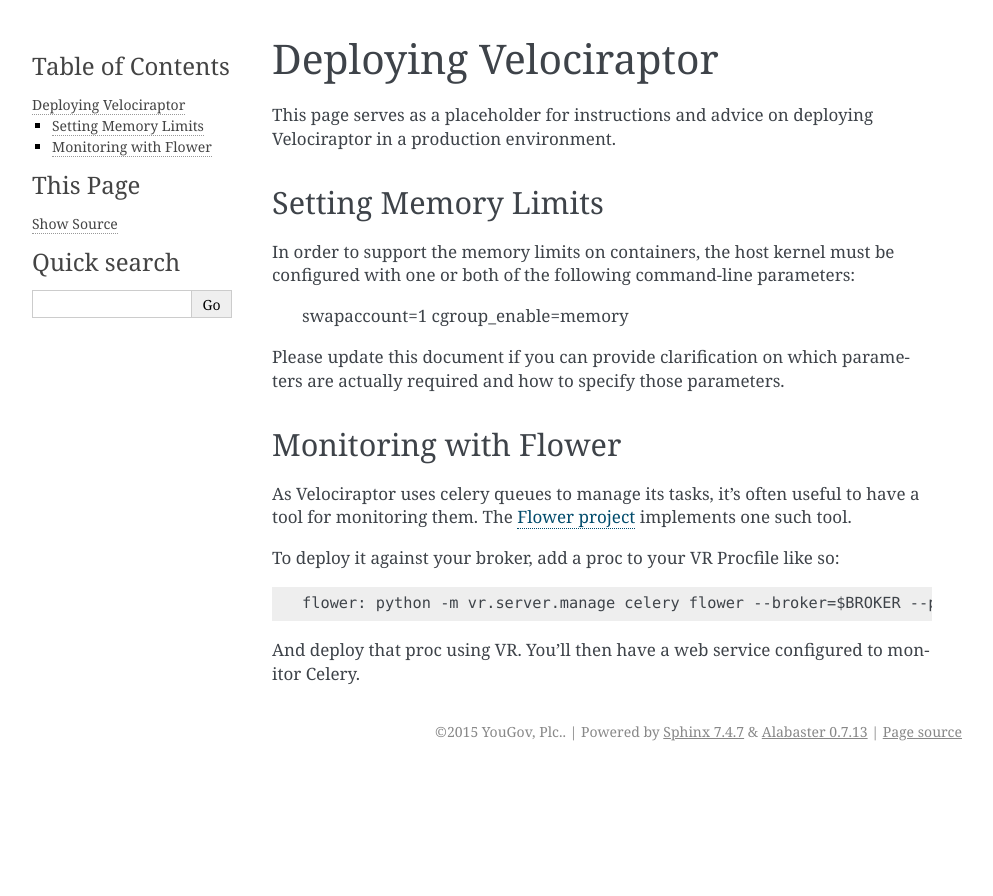
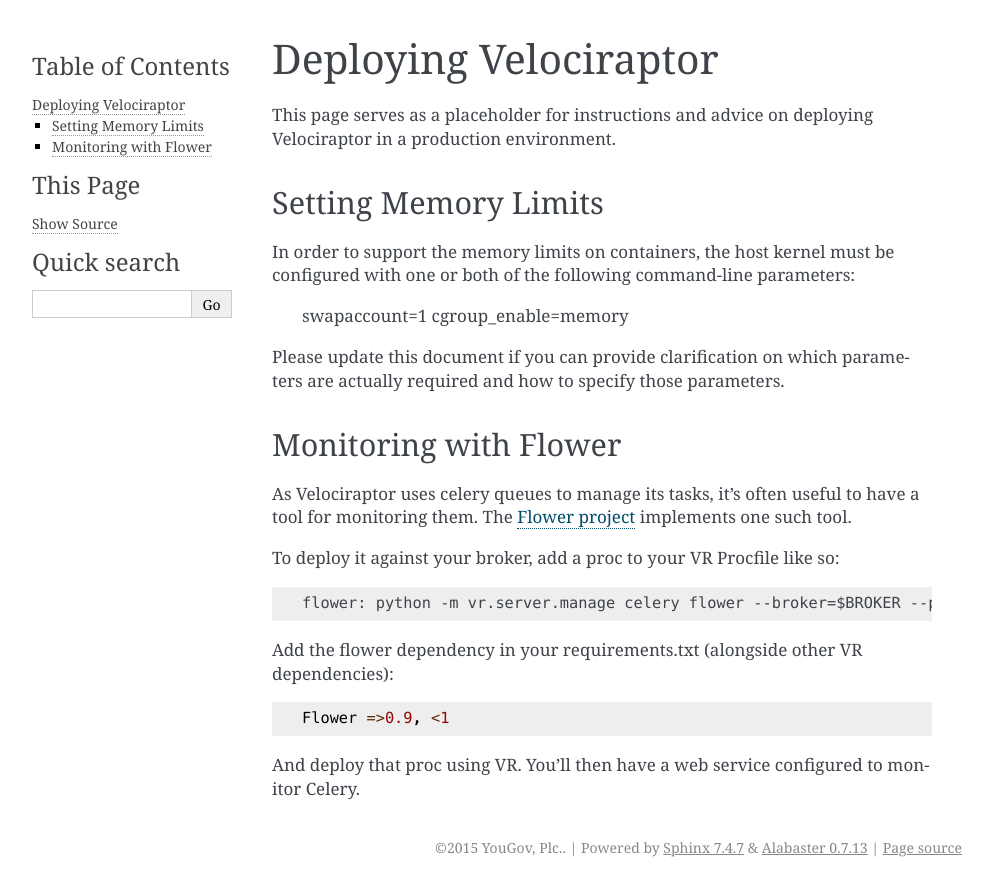
Before and after one commit to yougov/velociraptor, a Sphinx documentation site: the page built from docs/deployment.rst, in a window 1280 px wide. Shown: the top 896 px of the page, without its empty margins (148-1141 px from the left). Built offline with Sphinx 7.4.7, drawn with Linux system fonts in a browser that asks for light colours.

Commit message:
Remove Flower from VR dependencies, but add a note on how it's required when using Flower.

```diff
--- a/docs/deployment.rst
+++ b/docs/deployment.rst
@@ -31,5 +31,10 @@
 
     flower: python -m vr.server.manage celery flower --broker=$BROKER --port=$PORT
 
+Add the flower dependency in your requirements.txt (alongside
+other VR dependencies)::
+
+    Flower =>0.9, <1
+
 And deploy that proc using VR. You'll then have a web service
 configured to monitor Celery.
```
